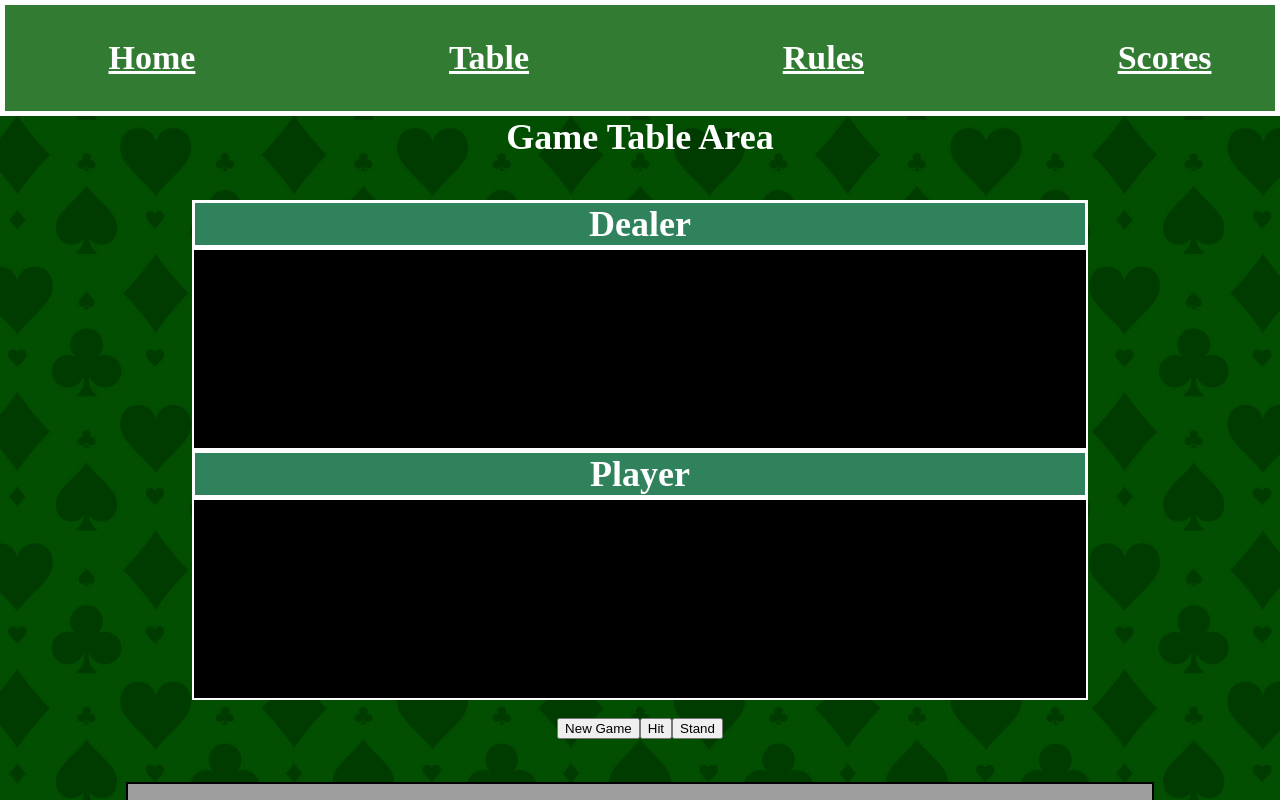
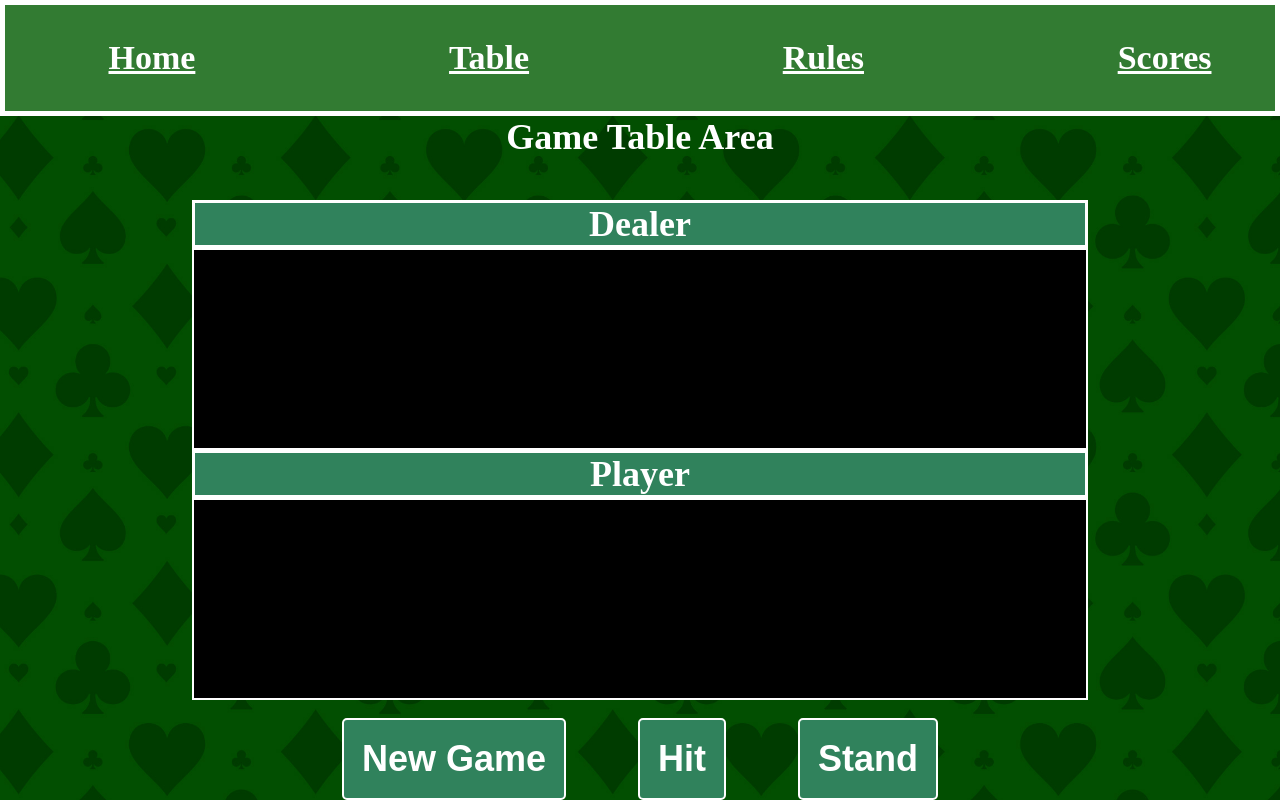
Before and after one commit to alvarjos/Startup, a React (Vite) app: page /table in a window 1280 px wide. Shown: the top 800 px of the page. Built offline with nearby package versions, Linux system fonts and the light colour scheme; grey boxes are pictures that could not be loaded.

Commit message:
editted buttons on table

```diff
--- a/src/app.css
+++ b/src/app.css
@@ -248,3 +248,23 @@ footer {
     border-radius: 5px;
     background-color: #fff;
 }
+
+.table-button-container {
+    display: flex;
+    flex-direction: row;
+    justify-content: center;
+    align-items: center;
+    column-gap: 2em;
+    margin: .5em;
+}
+
+.table-button {
+    background-color: #30825c;
+    color: #fff;
+    border: 2px solid #fff;
+    border-radius: 5px;
+    padding: .5em;
+    font-size: 1em;
+    font-weight: bold;
+    cursor: pointer;
+}
--- a/src/table/table.jsx
+++ b/src/table/table.jsx
@@ -88,10 +88,10 @@ export function Table() {
               );
             })}
           </div>
-          <div>
-            <button onClick={handleNewGame}>New Game</button>
-            <button onClick={handleHit}>Hit</button>
-            <button onClick={() => setGameState('stand')}>Stand</button>
+          <div className="table-button-container">
+            <button className="table-button" onClick={handleNewGame}>New Game</button>
+            <button className="table-button" onClick={handleHit}>Hit</button>
+            <button className="table-button" onClick={() => setGameState('stand')}>Stand</button>
           </div>
         </section>
             {/* <!-- Console Log
```
